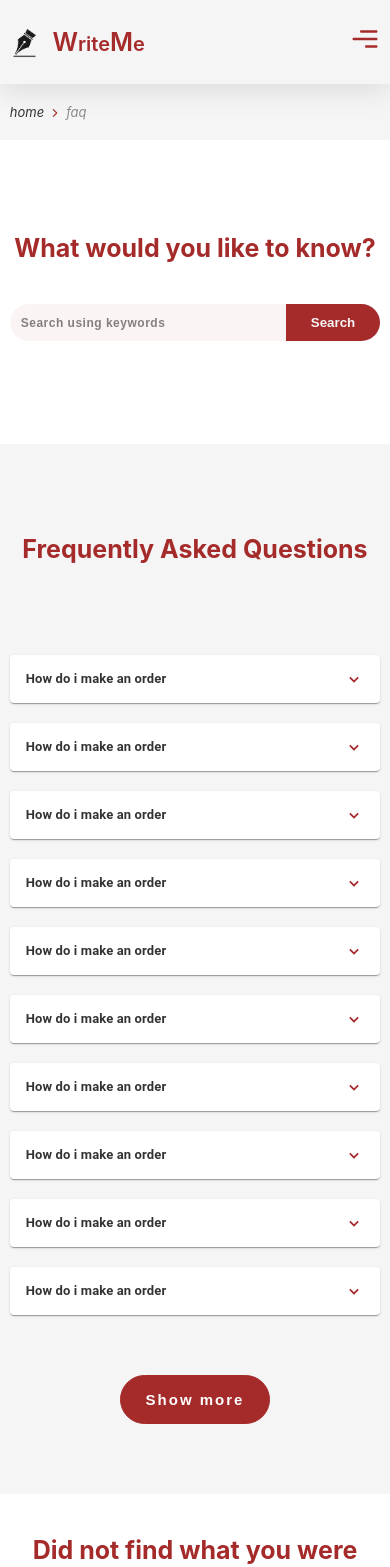
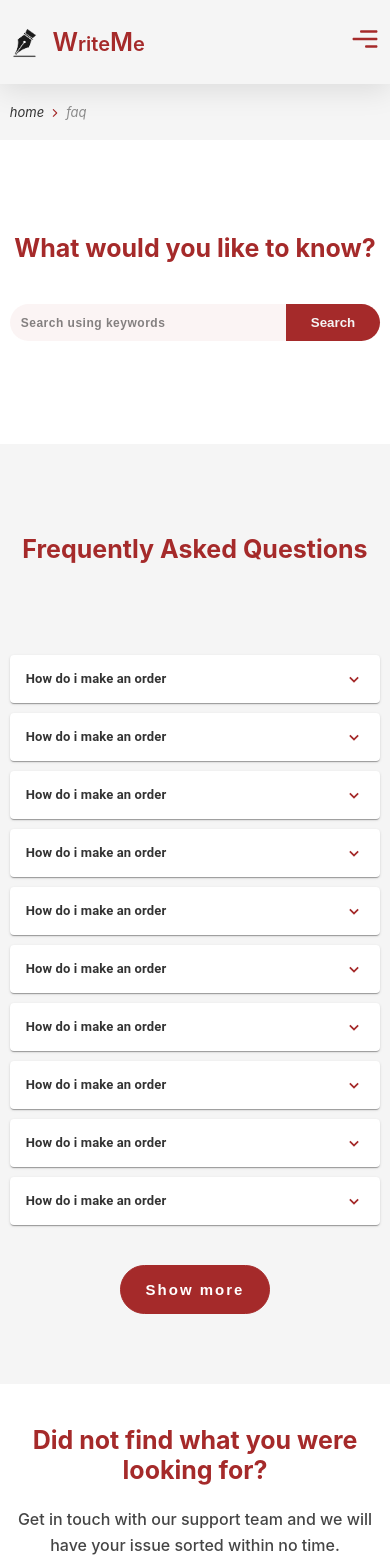
Before and after one commit to 1wes/WriteMe-Carbon, a React (Create React App) app: page /#/faq in a window 390 px wide. Shown: the top 1567 px of the page. Built offline with nearby package versions, Linux system fonts and the light colour scheme.

Commit message:
reduce gap between accordions in mobile view

```diff
--- a/src/components/faq.css
+++ b/src/components/faq.css
@@ -90,12 +90,18 @@
 
 .support-channels{
     width: 35%;
-    background-color: whitesmoke;
     display: flex;
     flex-direction: column;
     justify-content: center;
     align-items: center;
     padding: 20px;
+    box-shadow: rgba(0, 0, 0, 0.1) 0px 7px 29px 0px;
+    transition: all ease 1s;
+}
+
+.support-channels:hover{
+    cursor: pointer;
+    box-shadow: rgba(0, 0, 0, 0.2) 0px 7px 29px 0px;
 }
 
 .support-icon i{
@@ -137,7 +143,7 @@ h3{
     }
 
     .faq-cards{
-        gap: 10px;
+        gap: 0px;
     }
 
     .questions{
@@ -169,4 +175,8 @@ h3{
         display: flex !important;
         opacity: 1 !important;
     }
+
+    .accordion{
+        margin-bottom: 10px;
+    }
 }
```
